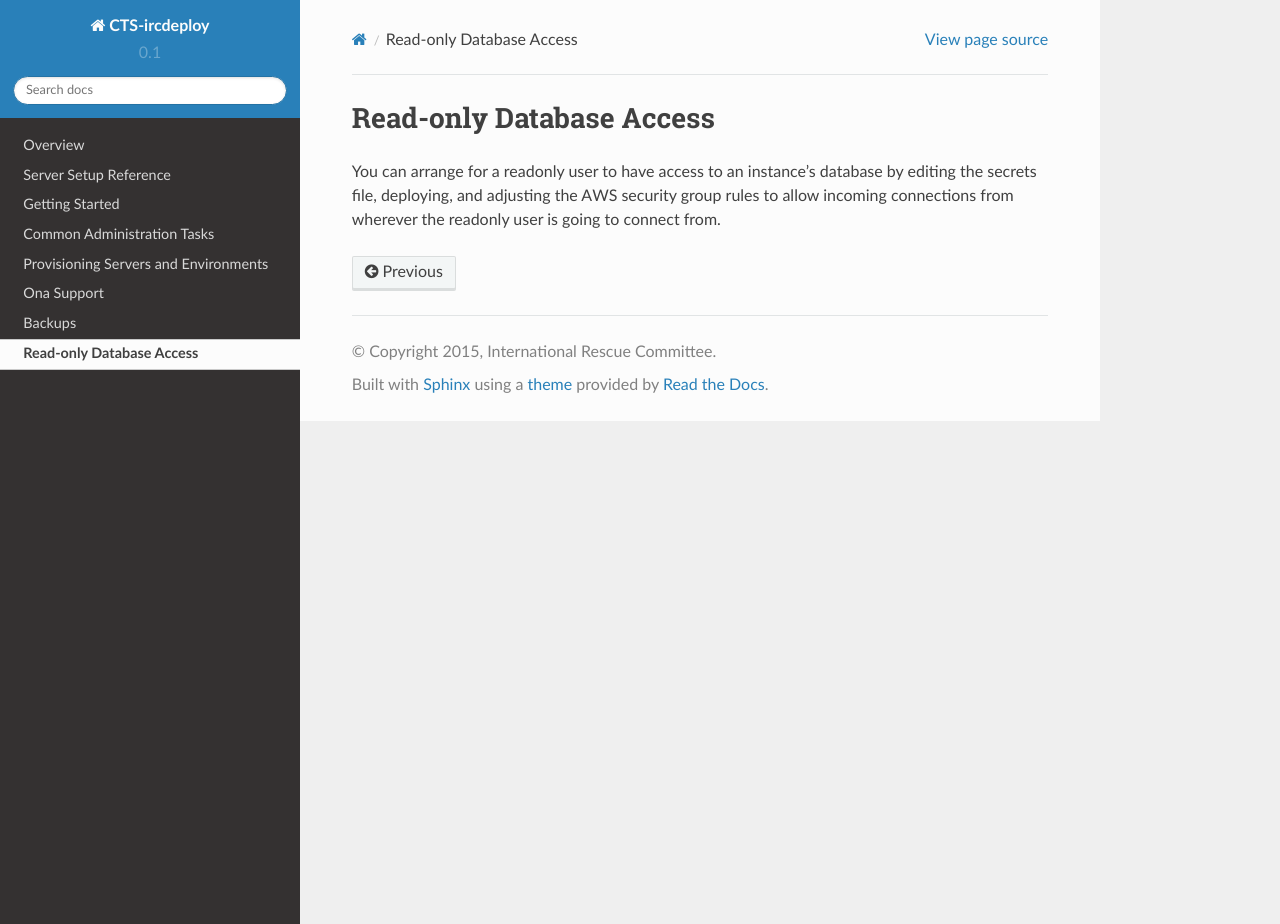
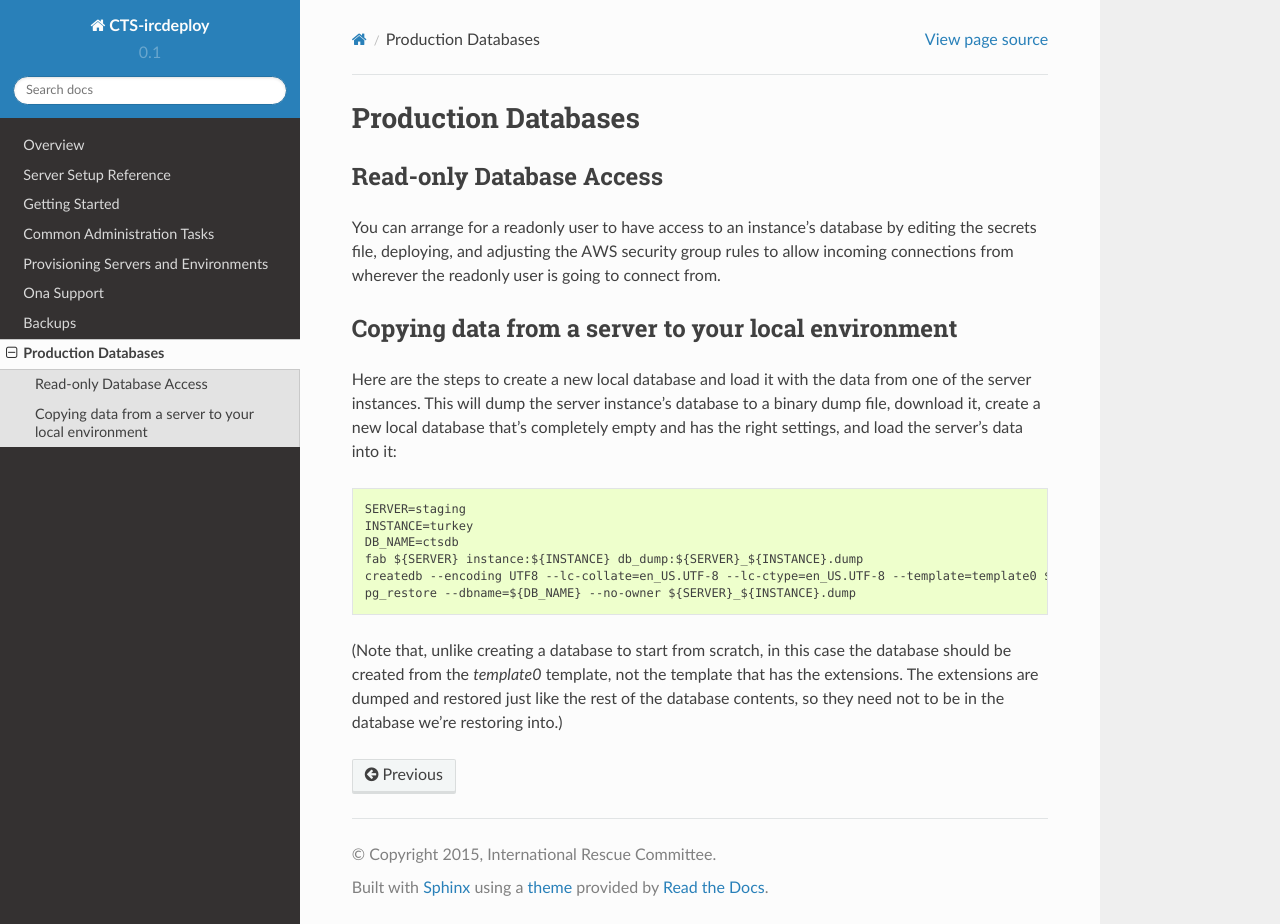
Before and after one commit to theirc/CTS-ircdeploy, a Sphinx documentation site: the page built from docs/db_access.rst, in a window 1280 px wide and 924 px high. Built offline with Sphinx 7.4.7 and the Read the Docs theme 2.0.0, drawn with Linux system fonts in a browser that asks for light colours.

```diff
--- a/docs/db_access.rst
+++ b/docs/db_access.rst
@@ -1,7 +1,34 @@
+Production Databases
+====================
+
+
 Read-only Database Access
-=========================
+-------------------------
 
 You can arrange for a readonly user to have access to an instance's database
 by editing the secrets file, deploying, and adjusting the AWS security group
 rules to allow incoming connections from wherever the readonly user is going
 to connect from.
+
+
+Copying data from a server to your local environment
+----------------------------------------------------
+
+Here are the steps to create a new local database and load it with the
+data from one of the server instances.  This will dump the server instance's
+database to a binary dump file, download it, create a new local database
+that's completely empty and has the right settings, and load the
+server's data into it::
+
+    SERVER=staging
+    INSTANCE=turkey
+    DB_NAME=ctsdb
+    fab ${SERVER} instance:${INSTANCE} db_dump:${SERVER}_${INSTANCE}.dump
+    createdb --encoding UTF8 --lc-collate=en_US.UTF-8 --lc-ctype=en_US.UTF-8 --template=template0 ${DB_NAME}
+    pg_restore --dbname=${DB_NAME} --no-owner ${SERVER}_${INSTANCE}.dump
+
+(Note that, unlike creating a database to start from scratch, in this
+case the database should be created from the `template0` template,
+not the template that has the extensions. The extensions are dumped
+and restored just like the rest of the database contents, so they need
+not to be in the database we're restoring into.)
```
